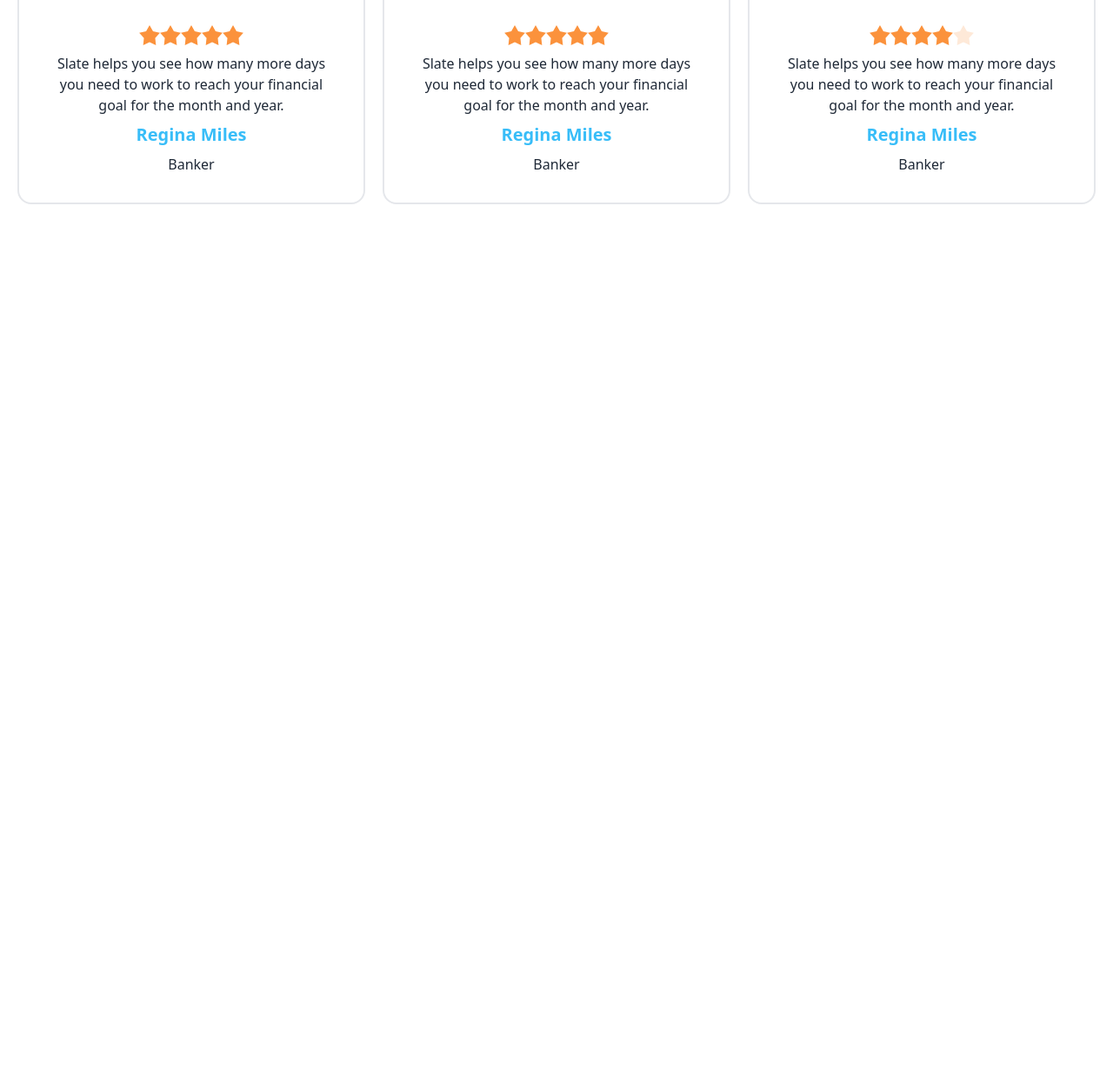
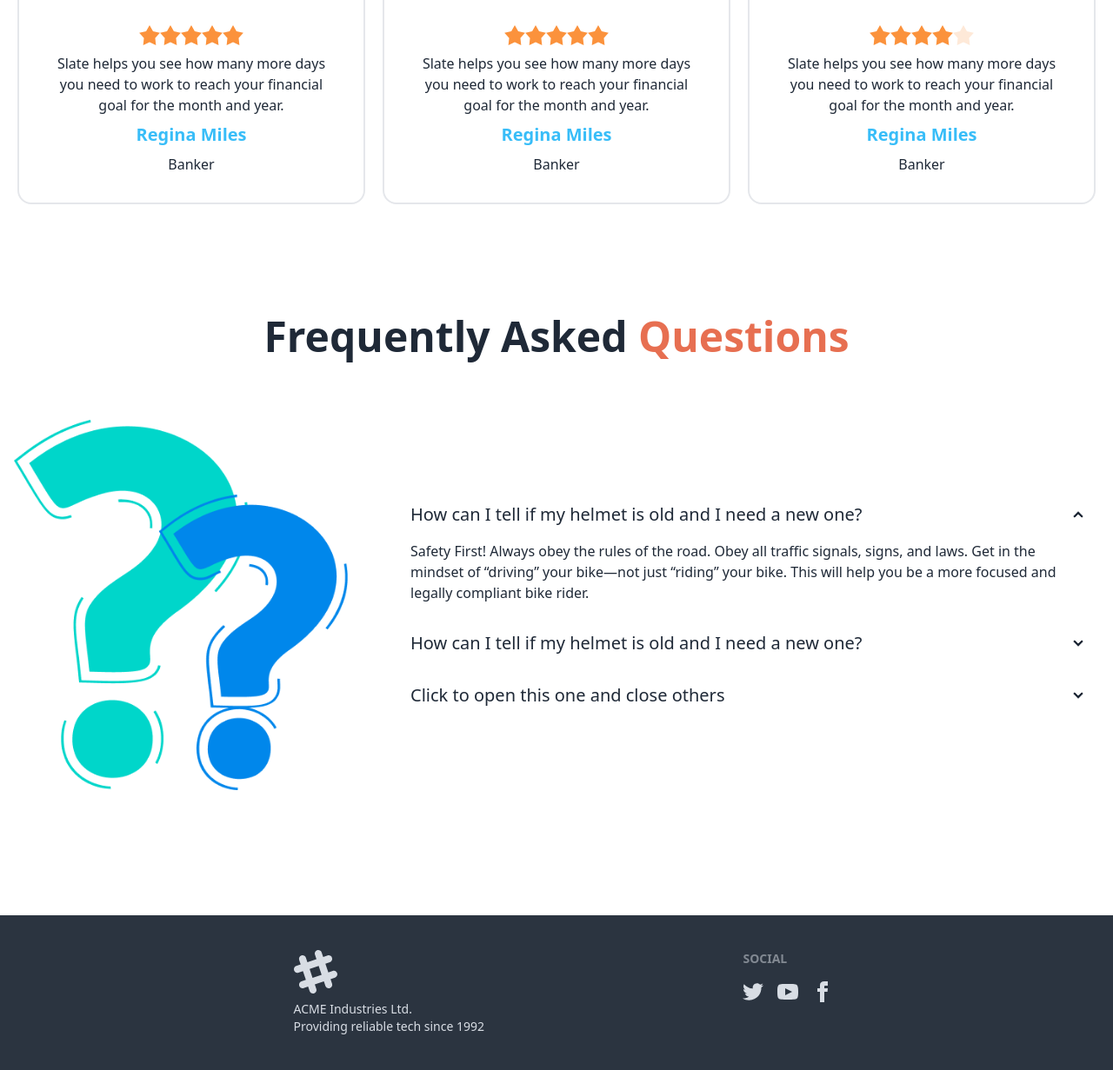
Before and after one commit to sazzadchy50/biker-zone-with-daisyui, a plain HTML site: page index.html in a window 1280 px wide. Shown: the part 1775-3006 px from the top of the page at 87% size. Before the commit the page ends 2030 px from the top, so only its background shows below. Drawn offline with nearby package versions, Linux system fonts and the light colour scheme; files whose address does not match are found by name.

Commit message:
footer and faq added

```diff
--- a/index.html
+++ b/index.html
@@ -316,7 +316,75 @@
         </div>
       </section>
       <!--  user section end here -->
-    </main>
-    <footer></footer>
+ <!--  FAQ section start here -->
+    <section class="my-32">
+        <h3 class="text-2xl md:text-5xl font-bold text-center mb-14 ">Frequently Asked <span class="text-bike-primary">Questions</span></h3>
+
+        <div class="hero ">
+            <div class="hero-content flex-col lg:flex-row gap-14">
+
+              <img src="/images/others/faq.png" class="max-w-sm rounded-lg flex-1" />
+              <div>
+                <div class="collapse collapse-arrow  flex-1">
+                    <input type="radio" name="my-accordion-2" checked="checked" />
+                    <div class="collapse-title text-xl font-medium">
+
+
+                        <p>
+                            How can I tell if my helmet is old and I need a
+                            new one?
+                        </p>
+
+                    </div>
+                    <div class="collapse-content">
+                      <p>Safety First! Always obey the rules of the road. Obey all traffic signals, signs, and laws. Get in the mindset of “driving” your bike—not just “riding” your bike. This will help you be a more focused and legally compliant bike rider.</p>
+                    </div>
+                  </div>
+                  <div class="collapse collapse-arrow ">
+                    <input type="radio" name="my-accordion-2" />
+                    <div class="collapse-title text-xl font-medium">
+                    <p>
+                        How can I tell if my helmet is old and I need a
+                        new one?
+                    </p>
+                    </div>
+                    <div class="collapse-content">
+                        <p>Safety First! Always obey the rules of the road. Obey all traffic signals, signs, and laws. Get in the mindset of “driving” your bike—not just “riding” your bike. This will help you be a more focused and legally compliant bike rider.</p>
+                    </div>
+                  </div>
+                  <div class="collapse collapse-arrow ">
+                    <input type="radio" name="my-accordion-2" />
+                    <div class="collapse-title text-xl font-medium">
+                      <p>
+                        Click to open this one and close others
+                      </p>
+                    </div>
+                    <div class="collapse-content">
+                        <p>Safety First! Always obey the rules of the road. Obey all traffic signals, signs, and laws. Get in the mindset of “driving” your bike—not just “riding” your bike. This will help you be a more focused and legally compliant bike rider.</p>
+                    </div>
+                  </div>
+              </div>
+            </div>
+          </div>
+    </section>
+     <!--  FAQ section end here -->
+</main>
+
+        <footer class="footer p-10 bg-neutral text-neutral-content ">
+           <div></div>
+            <div>
+              <svg width="50" height="50" viewBox="0 0 24 24" xmlns="http://www.w3.org/2000/svg" fill-rule="evenodd" clip-rule="evenodd" class="fill-current"><path d="M22.672 15.226l-2.432.811.841 2.515c.33 1.019-.209 2.127-1.23 2.456-1.15.325-2.148-.321-2.463-1.226l-.84-2.518-5.013 1.677.84 2.517c.391 1.203-.434 2.542-1.831 2.542-.88 0-1.601-.564-1.86-1.314l-.842-2.516-2.431.809c-1.135.328-2.145-.317-2.463-1.229-.329-1.018.211-2.127 1.231-2.456l2.432-.809-1.621-4.823-2.432.808c-1.355.384-2.558-.59-2.558-1.839 0-.817.509-1.582 1.327-1.846l2.433-.809-.842-2.515c-.33-1.02.211-2.129 1.232-2.458 1.02-.329 2.13.209 2.461 1.229l.842 2.515 5.011-1.677-.839-2.517c-.403-1.238.484-2.553 1.843-2.553.819 0 1.585.509 1.85 1.326l.841 2.517 2.431-.81c1.02-.33 2.131.211 2.461 1.229.332 1.018-.21 2.126-1.23 2.456l-2.433.809 1.622 4.823 2.433-.809c1.242-.401 2.557.484 2.557 1.838 0 .819-.51 1.583-1.328 1.847m-8.992-6.428l-5.01 1.675 1.619 4.828 5.011-1.674-1.62-4.829z"></path></svg>
+              <p>ACME Industries Ltd.<br/>Providing reliable tech since 1992</p>
+            </div>
+            <div>
+              <span class="footer-title">Social</span>
+              <div class="grid grid-flow-col gap-4">
+                <a><svg xmlns="http://www.w3.org/2000/svg" width="24" height="24" viewBox="0 0 24 24" class="fill-current"><path d="M24 4.557c-.883.392-1.832.656-2.828.775 1.017-.609 1.798-1.574 2.165-2.724-.951.564-2.005.974-3.127 1.195-.897-.957-2.178-1.555-3.594-1.555-3.179 0-5.515 2.966-4.797 6.045-4.091-.205-7.719-2.165-10.148-5.144-1.29 2.213-.669 5.108 1.523 6.574-.806-.026-1.566-.247-2.229-.616-.054 2.281 1.581 4.415 3.949 4.89-.693.188-1.452.232-2.224.084.626 1.956 2.444 3.379 4.6 3.419-2.07 1.623-4.678 2.348-7.29 2.04 2.179 1.397 4.768 2.212 7.548 2.212 9.142 0 14.307-7.721 13.995-14.646.962-.695 1.797-1.562 2.457-2.549z"></path></svg></a>
+                <a><svg xmlns="http://www.w3.org/2000/svg" width="24" height="24" viewBox="0 0 24 24" class="fill-current"><path d="M19.615 3.184c-3.604-.246-11.631-.245-15.23 0-3.897.266-4.356 2.62-4.385 8.816.029 6.185.484 8.549 4.385 8.816 3.6.245 11.626.246 15.23 0 3.897-.266 4.356-2.62 4.385-8.816-.029-6.185-.484-8.549-4.385-8.816zm-10.615 12.816v-8l8 3.993-8 4.007z"></path></svg></a>
+                <a><svg xmlns="http://www.w3.org/2000/svg" width="24" height="24" viewBox="0 0 24 24" class="fill-current"><path d="M9 8h-3v4h3v12h5v-12h3.642l.358-4h-4v-1.667c0-.955.192-1.333 1.115-1.333h2.885v-5h-3.808c-3.596 0-5.192 1.583-5.192 4.615v3.385z"></path></svg></a>
+              </div>
+            </div>
+          </footer>
+
   </body>
 </html>
```
